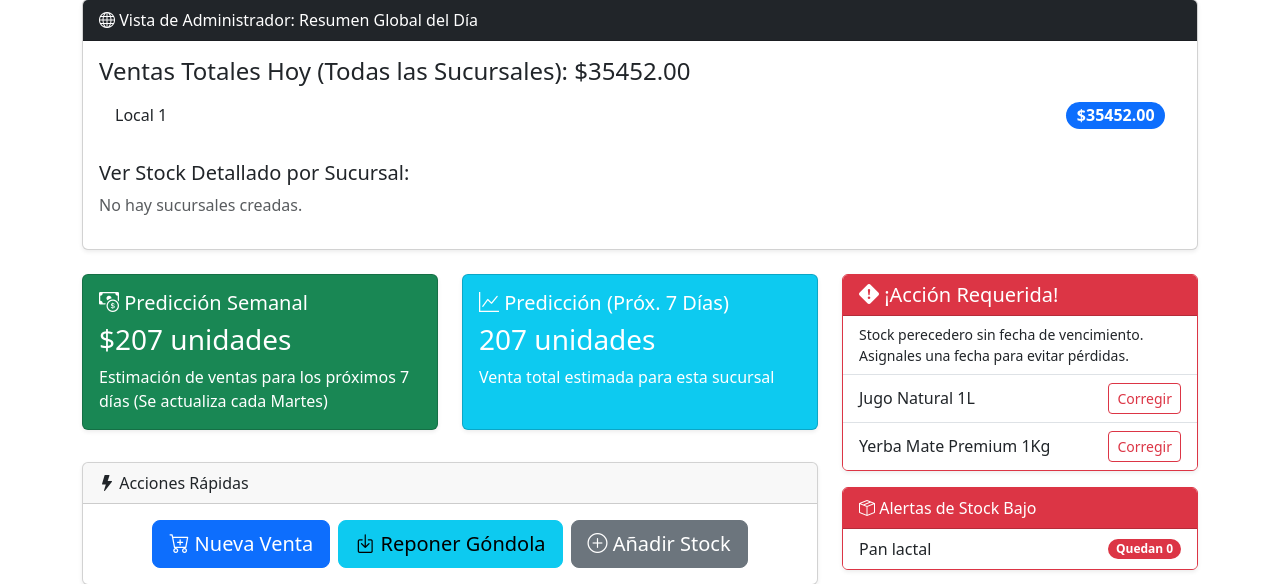
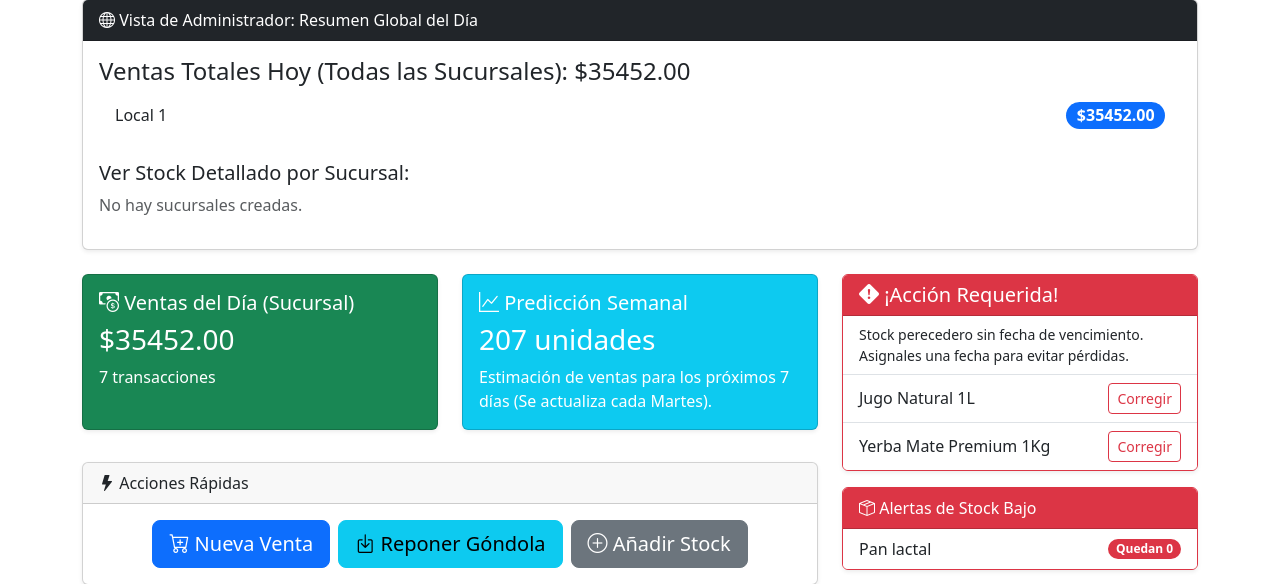
Before and after one commit to ferchujcz/sistema_stock, a Django app: page / in a window 1280 px wide. Shown: the part 151-735 px from the top of the page. Run offline with Django 5.2, Linux system fonts and the light colour scheme; a user stored in the database is signed in; data comes from the database, SQL or seed files in the repository; some libraries are stand-ins or nearby versions.

Commit message:
prediccion semanal

```diff
--- a/core/templates/core/dashboard.html
+++ b/core/templates/core/dashboard.html
@@ -47,18 +47,18 @@
             <div class="col-md-6 mb-3">
                 <div class="card text-white bg-success shadow-sm h-100">
                     <div class="card-body">
-                        <h5 class="card-title"><i class="bi bi-cash-coin"></i> Predicción Semanal</h5>
-                        <h3 class="card-text">${{ prediccion_7_dias|floatformat:0 }} unidades</h3>
-                        <p class="card-text mb-0">Estimación de ventas para los próximos 7 días (Se actualiza cada Martes)</p>
+                        <h5 class="card-title"><i class="bi bi-cash-coin"></i> Ventas del Día (Sucursal)</h5>
+                        <h3 class="card-text">${{ total_vendido_hoy|default:"0.00"|floatformat:2 }}</h3>
+                        <p class="card-text mb-0">{{ numero_ventas_hoy|default:"0" }} transacciones</p>
                     </div>
                 </div>
             </div>
             <div class="col-md-6 mb-3">
                 <div class="card text-white bg-info shadow-sm h-100">
                     <div class="card-body">
-                        <h5 class="card-title"><i class="bi bi-graph-up"></i> Predicción (Próx. 7 Días)</h5>
+                        <h5 class="card-title"><i class="bi bi-graph-up"></i> Predicción Semanal</h5>
                         <h3 class="card-text">{{ prediccion_7_dias|floatformat:0 }} unidades</h3>
-                        <p class="card-text mb-0">Venta total estimada para esta sucursal</p>
+                        <p class="card-text mb-0">Estimación de ventas para los próximos 7 días (Se actualiza cada Martes).</p>
                     </div>
                 </div>
             </div>
```
